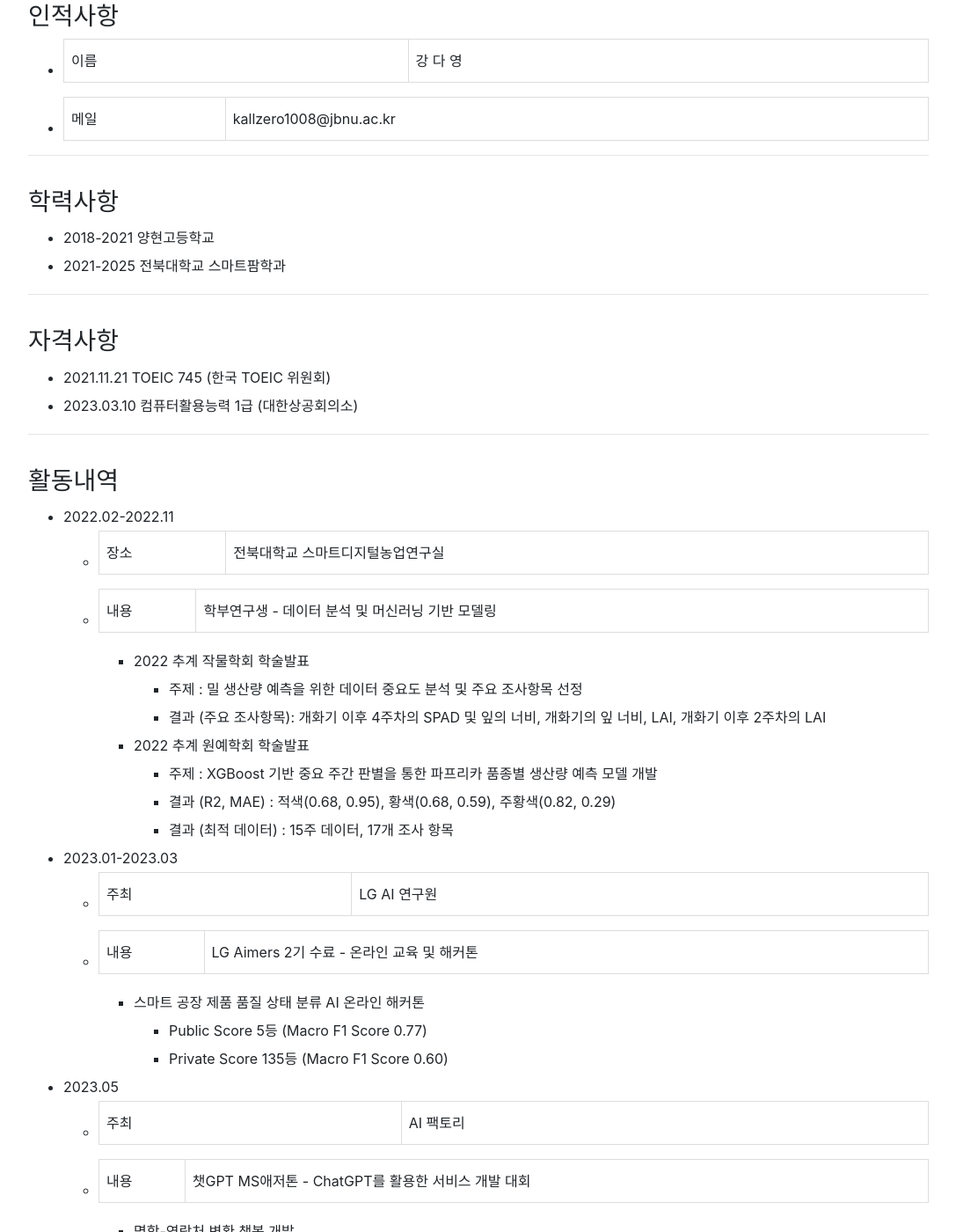
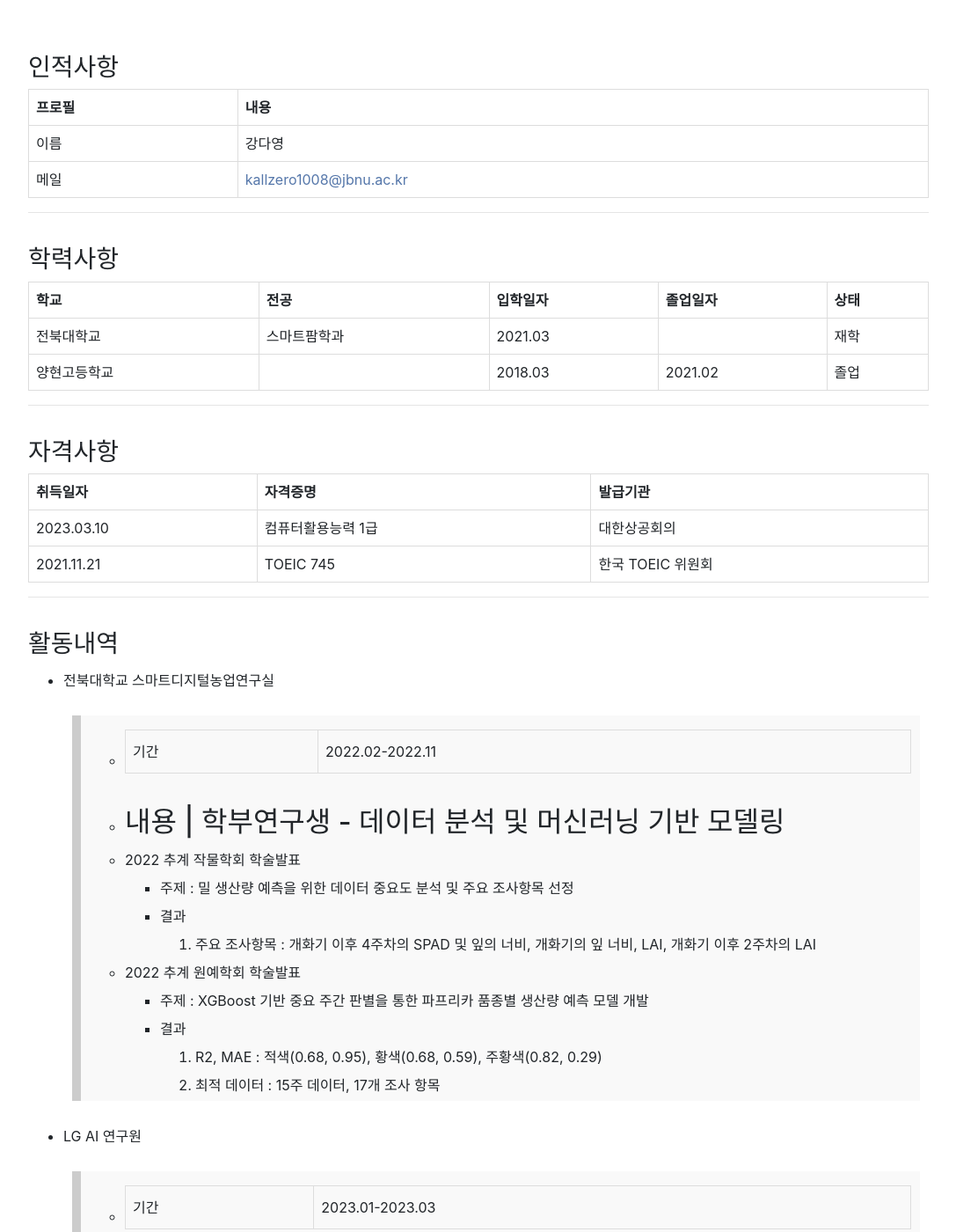
Before and after one commit to riverallzero/riverallzero.github.io, a Jekyll site: the page built from index.md, in a window 1280 px wide and 1400 px high, scrolled down 268 px. Shown: the whole window at 88% size, without its empty margins (96-1183 px from the left). Built offline with Jekyll 4.4.1, drawn with Linux system fonts in a browser that asks for light colours; nearby versions of some CDN libraries; a style sheet for code colours, icons or effects is not loaded; some of the changed text lies outside the part shown.

Commit message:
text to table

```diff
--- a/index.md
+++ b/index.md
@@ -1,7 +1,7 @@
 ---
 layout: page
 full_logo: true
-title:
+title: About Me
 subtitle:
 description: A minimal yet feature-rich Jekyll theme made for personal websites and blogs.
 sitemap:
@@ -10,50 +10,66 @@ sitemap:
 
 ### 인적사항
 
-- 이름 | 강 다 영
-- 메일 | kallzero1008@jbnu.ac.kr
+프로필   | 내용
+-------|------------------------
+이름    | 강다영
+메일    | <a href="mailto:kallzero1008@jbnu.ac.kr">kallzero1008@jbnu.ac.kr</a>
 
 ---
 
 ### 학력사항
 
-- 2018-2021 양현고등학교
-- 2021-2025 전북대학교 스마트팜학과
+학교      | 전공       | 입학일자    | 졸업일자    | 상태  |
+---------|----------|---------|---------|-----|
+전북대학교  | 스마트팜학과   | 2021.03 |         | 재학
+양현고등학교 |          | 2018.03 | 2021.02 | 졸업  |
 
 ---
 
 ### 자격사항
 
-- 2021.11.21 TOEIC 745 (한국 TOEIC 위원회)
-- 2023.03.10 컴퓨터활용능력 1급 (대한상공회의소)
+ 취득일자       |자격증명      | 발급기관         |
+---------|------------|--------------|
+ 2023.03.10 | 컴퓨터활용능력 1급 | 대한상공회의       |
+2021.11.21 | TOEIC 745  | 한국 TOEIC 위원회 |
+
 
 ---
 
 ### 활동내역
 
-- 2022.02-2022.11
-  - 장소 | 전북대학교 스마트디지털농업연구실
-  - 내용 | 학부연구생 - 데이터 분석 및 머신러닝 기반 모델링
-    - 2022 추계 작물학회 학술발표
-      - 주제 : 밀 생산량 예측을 위한 데이터 중요도 분석 및 주요 조사항목 선정
-      - 결과 (주요 조사항목): 개화기 이후 4주차의 SPAD 및 잎의 너비, 개화기의 잎 너비, LAI, 개화기 이후 2주차의 LAI
-    - 2022 추계 원예학회 학술발표
-      - 주제 :  XGBoost 기반 중요 주간 판별을 통한 파프리카 품종별 생산량 예측 모델 개발
-      - 결과 (R2, MAE) : 적색(0.68, 0.95), 황색(0.68, 0.59), 주황색(0.82, 0.29)
-      - 결과 (최적 데이터) : 15주 데이터, 17개 조사 항목
+- 전북대학교 스마트디지털농업연구실
+  > - 기간 | 2022.02-2022.11
+  > - 내용 | 학부연구생 - 데이터 분석 및 머신러닝 기반 모델링
+  > ---
+  > - 2022 추계 작물학회 학술발표
+  >   - 주제 : 밀 생산량 예측을 위한 데이터 중요도 분석 및 주요 조사항목 선정
+  >   - 결과
+  >     1. 주요 조사항목 : 개화기 이후 4주차의 SPAD 및 잎의 너비, 개화기의 잎 너비, LAI, 개화기 이후 2주차의 LAI
+  > - 2022 추계 원예학회 학술발표
+  >   - 주제 :  XGBoost 기반 중요 주간 판별을 통한 파프리카 품종별 생산량 예측 모델 개발
+  >   - 결과
+  >     1. R2, MAE : 적색(0.68, 0.95), 황색(0.68, 0.59), 주황색(0.82, 0.29)
+  >     2. 최적 데이터 : 15주 데이터, 17개 조사 항목
 
-- 2023.01-2023.03
-  - 주최 | LG AI 연구원
-  - 내용 | LG Aimers 2기 수료 - 온라인 교육 및 해커톤
-    - 스마트 공장 제품 품질 상태 분류 AI 온라인 해커톤
-      - Public Score 5등 (Macro F1 Score 0.77)
-      - Private Score 135등 (Macro F1 Score 0.60)
+- LG AI 연구원
+  > - 기간 | 2023.01-2023.03
+  > - 내용 | LG Aimers 2기 수료 - 온라인 교육 및 해커톤
+  > ---
+  > 스마트 공장 제품 품질 상태 분류 AI 온라인 해커톤
+  > - 결과
+  >   1. Public Score 5등 (Macro F1 Score 0.77)
+  >   2. Private Score 135등 (Macro F1 Score 0.60)
 
-- 2023.05
-  - 주최 | AI 팩토리
-  - 내용 | 챗GPT MS애저톤 - ChatGPT를 활용한 서비스 개발 대회
-    - 명함-연락처 변환 챗봇 개발
-    - 결과 : 서비스 특별상 수상
+- 챗GPT MS애저톤
+  > - 기간 | 2023.04-2023.05
+  > - 주최 | AI 팩토리
+  > - 내용 | ChatGPT API를 활용한 서비스 개발
+  > ---
+  > 명함-연락처 변환 챗봇 개발
+  > - 결과
+  >   1. 서비스 특별상 수상
+
 <br>
 <br>
 <br>
```
